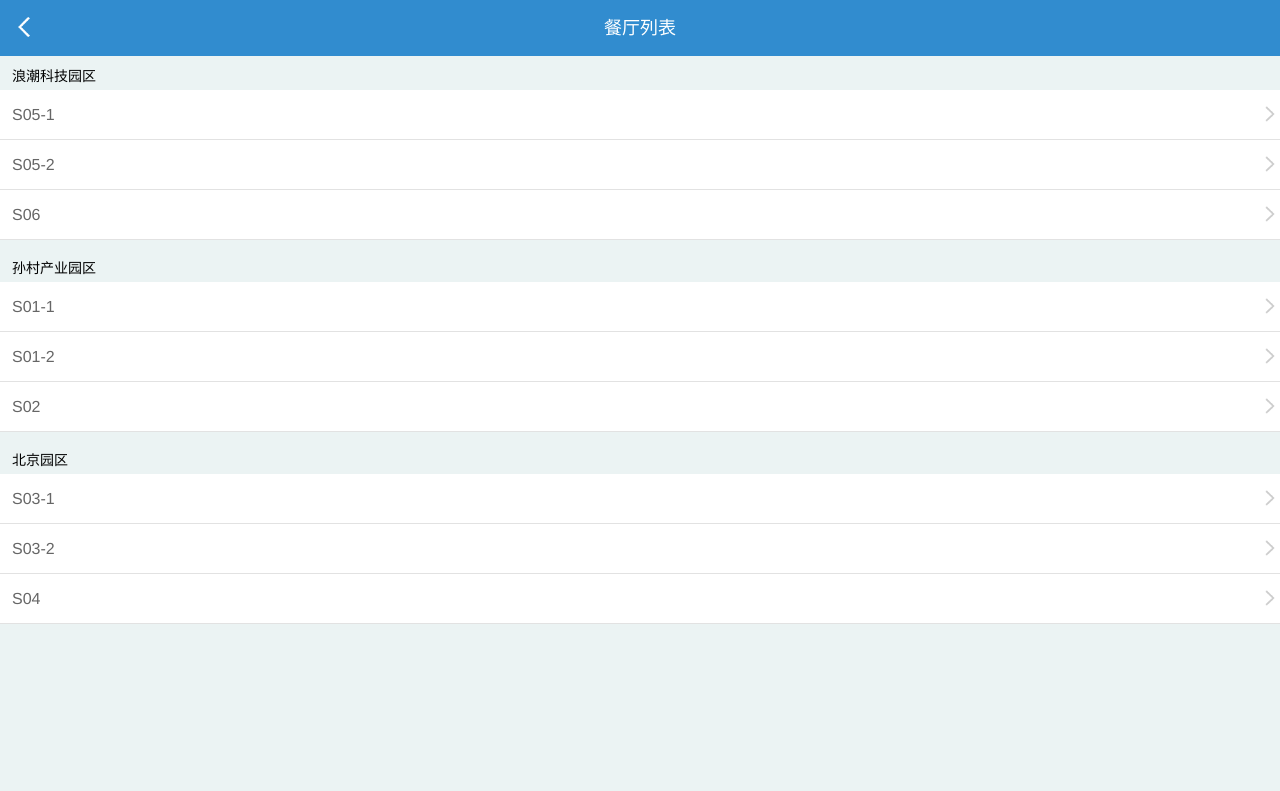
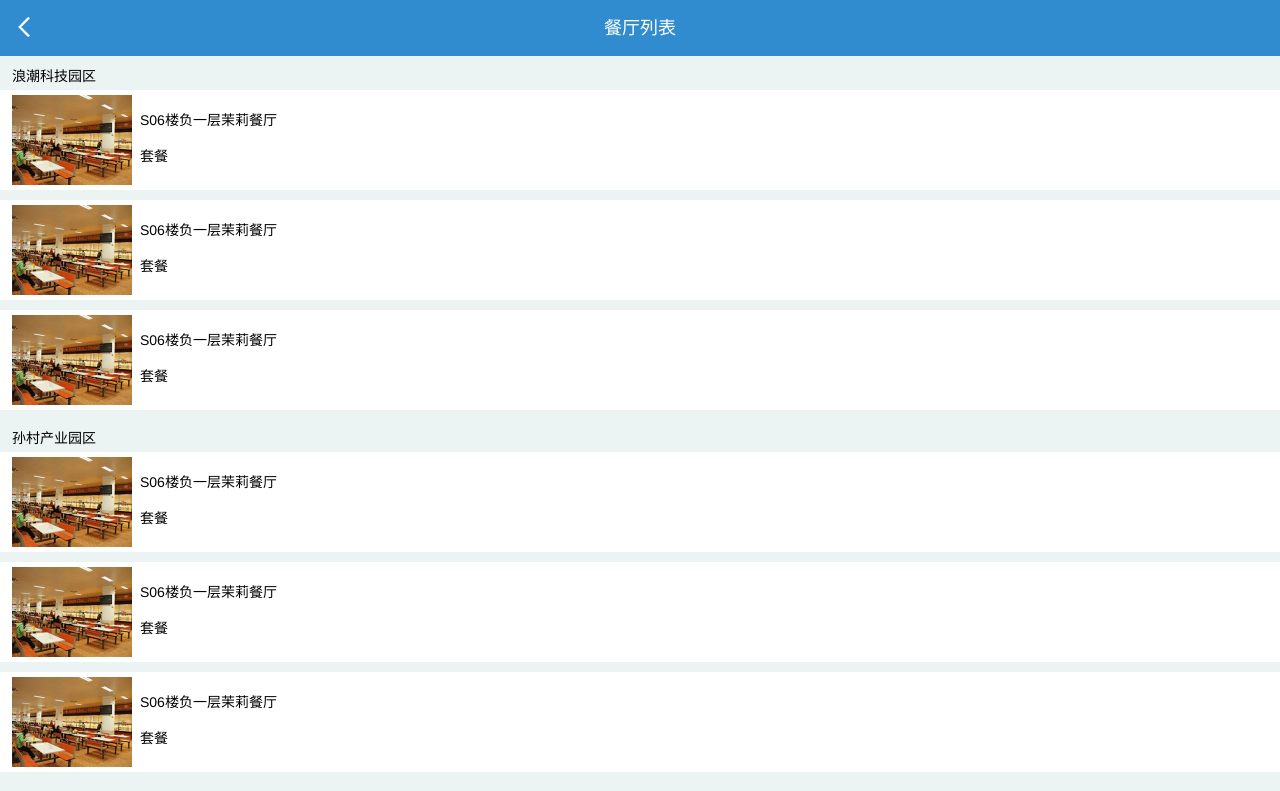
Before and after one commit to xuyl0104/dinner-booking, a React (Create React App) app: page /#/canteenList in a window 1280 px wide. Shown: the top 791 px of the page. Built offline with nearby package versions, Linux system fonts and the light colour scheme.

Commit message:
餐厅列表由listview形式变为canteencard形式；时间选择器月份错误修正。

```diff
--- a/src/components/canteenlist/canteenlist.js
+++ b/src/components/canteenlist/canteenlist.js
@@ -1,6 +1,7 @@
 import React, { Component } from 'react';
 import Header from '../common-components/header/header';
 import Listview from '../common-components/listview/listview';
+import CanteenCard from '../common-components/canteencard/canteencard';
 import './canteenlist.css';
 
 class CanteenList extends Component {
@@ -27,7 +28,7 @@ class CanteenList extends Component {
                 let canteensInThisPosition = this.getCanteensInThisPosition(pid);
                 let canteensInThisPositionDivs;
                 canteensInThisPositionDivs = canteensInThisPosition.map((canteen, cindex) => {
-                return (<Listview name={canteen.name} key={cindex} onClick={this.getSelectedCanteen.bind(this, canteen)}/>);
+                return (<CanteenCard key={cindex} onCardClick={this.getSelectedCanteen.bind(this, canteen)}/>);
                 });
                 return (
                     <div className="positionDiv" key={pindex}>
--- a/src/components/order/order.js
+++ b/src/components/order/order.js
@@ -68,7 +68,7 @@ class Order extends Component {
 
     render() {
         let time = this.state.time;
-        console.log(time);
+        let minTime = new Date();
         let itemsCCInThisOrder = [];
         let itemsTCInThisOrder = [];
         itemsCCInThisOrder = this.state.selectedItemInfo.filter((item) => item.type === "cc");
@@ -103,7 +103,8 @@ class Order extends Component {
                             onCancel={this.handleCancel}
                             dateFormat={['MM', 'DD', 'hh', 'mm']}
                             showFormat={'YYYY-MM-DD hh:mm'}
-                            theme={'android'} />
+                            theme={'android'}
+                            />
                     </div>
 
                     <div className="form-group">
@@ -154,22 +155,22 @@ class Order extends Component {
         );
     }
 
+    /**
+     * 时间选择器相关函数
+     */
 
     handleClick = () => {
         this.setState({ isOpen: true });
     }
-
     handleCancel = () => {
         this.setState({ isOpen: false });
     }
-
     handleSelect = (time) => {
         this.setState({ time, isOpen: false });
     }
-
     getDateString(time) {
         let year = time.getFullYear();
-        let month = time.getMonth() < 10 ? ("0"+time.getMonth()) : time.getMonth();
+        let month = time.getMonth() < 9 ? ("0"+(time.getMonth()+1)) : (time.getMonth()+1); //0-11，0代表1月，坑...
         let day = time.getDate() < 10 ? ("0"+time.getDate()) : time.getDate();
         let hour = time.getHours() < 10 ? ("0"+time.getHours()) : time.getHours();
         let minute = time.getMinutes() < 10 ? ("0"+time.getMinutes()) : time.getMinutes();
```
